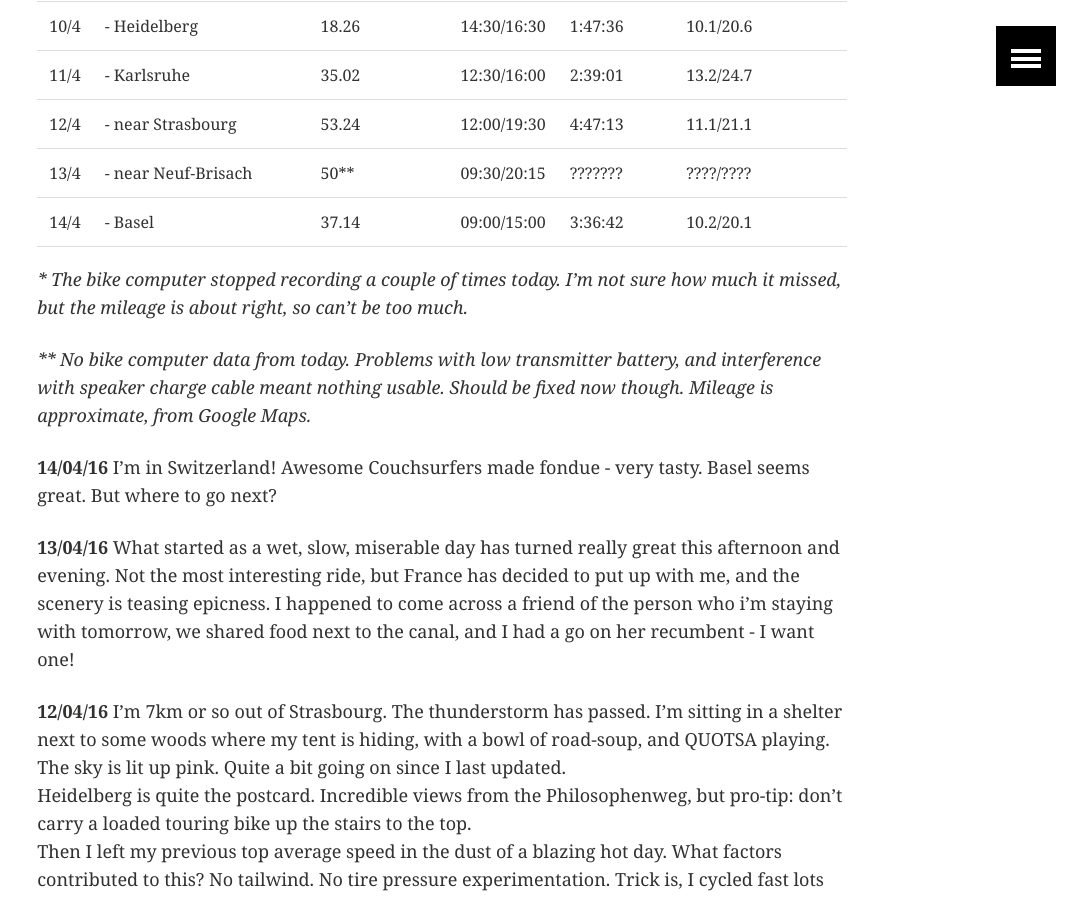
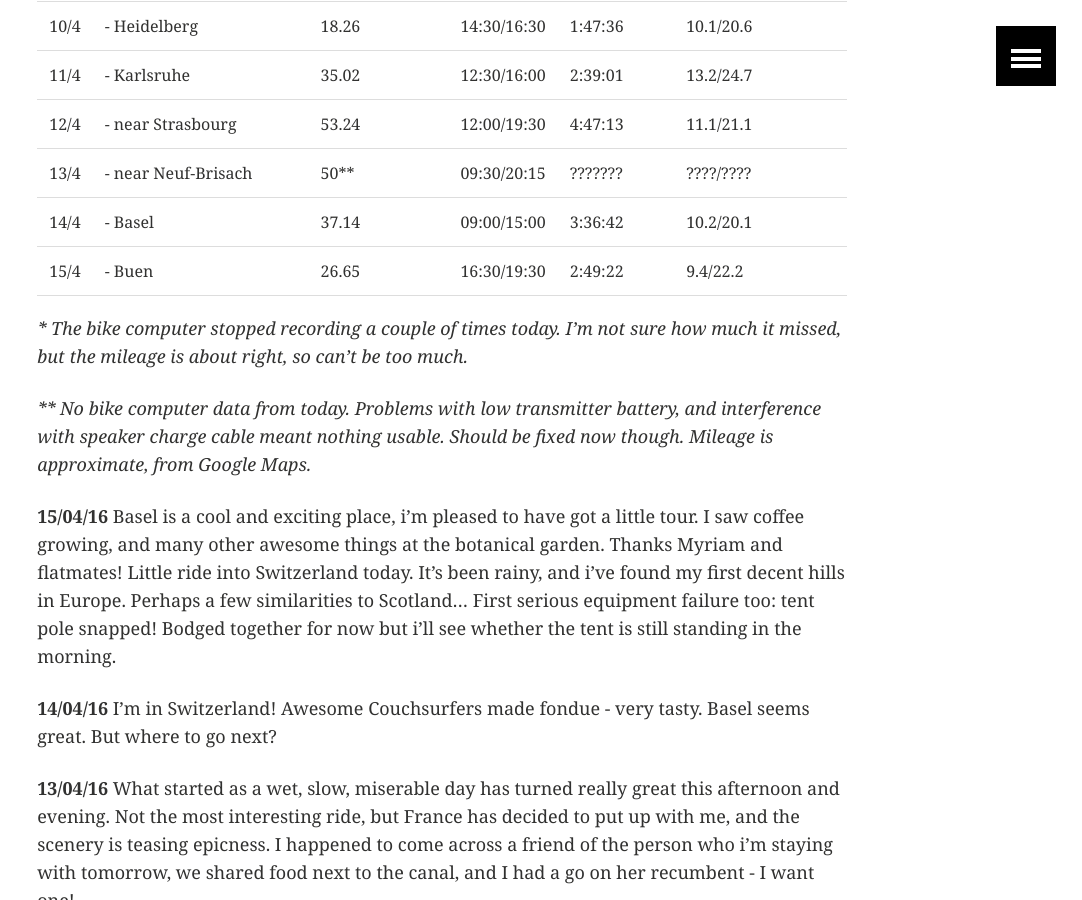
Before and after one commit to ArthurStart/git-blog, a Jekyll site: the page built from _posts/touring/2016-03-24-Quick-Update.md, in a window 1280 px wide and 900 px high, scrolled down 1195 px. Shown: the whole window, without its empty margins (198-1280 px from the left). Built offline with Jekyll 4.4.1, drawn with Linux system fonts in a browser that asks for light colours; comment, search, counter and statistics services are not loaded.

Commit message:
Update from Buen

```diff
--- a/_posts/touring/2016-03-24-Quick-Update.md
+++ b/_posts/touring/2016-03-24-Quick-Update.md
@@ -32,10 +32,14 @@ image:
 | 12/4 | - near Strasbourg      | 53.24 | 12:00/19:30 | 4:47:13 | 11.1/21.1 |
 | 13/4 | - near Neuf-Brisach    | 50**  | 09:30/20:15 | ??????? | ????/???? |
 | 14/4 | - Basel                | 37.14 | 09:00/15:00 | 3:36:42 | 10.2/20.1 |
+| 15/4 | - Buen                 | 26.65 | 16:30/19:30 | 2:49:22 |  9.4/22.2 |
 
 *\* The bike computer stopped recording a couple of times today. I'm not sure how much it missed, but the mileage is about right, so can't be too much.*
 
 *\*\* No bike computer data from today. Problems with low transmitter battery, and interference with speaker charge cable meant nothing usable. Should be fixed now though. Mileage is approximate, from Google Maps.*
+
+**15/04/16**
+Basel is a cool and exciting place, i'm pleased to have got a little tour. I saw coffee growing, and many other awesome things at the botanical garden. Thanks Myriam and flatmates! Little ride into Switzerland today. It's been rainy, and i've found my first decent hills in Europe. Perhaps a few similarities to Scotland... First serious equipment failure too: tent pole snapped! Bodged together for now but i'll see whether the tent is still standing in the morning.
 
 **14/04/16**
 I'm in Switzerland! Awesome Couchsurfers made fondue - very tasty. Basel seems great. But where to go next?
```
